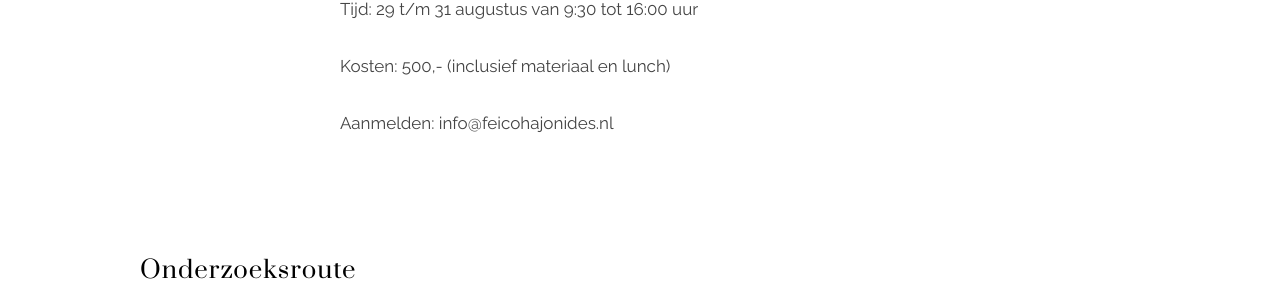
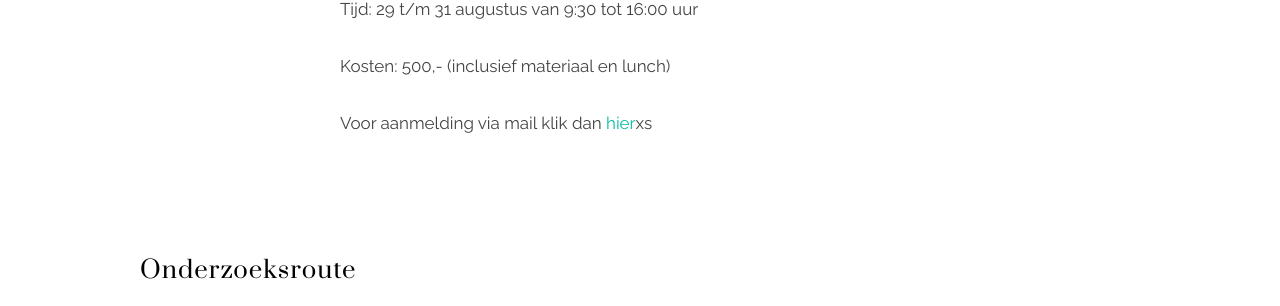
Before and after one commit to feicohajonides2020/feicohajonides2020.github.io, a Jekyll site: the page built from _posts/2019-11-7-zomerweek smeden.md, in a window 1280 px wide. Shown: the part 1291-1597 px from the top of the page. Built offline with Jekyll 4.4.1, drawn with Linux system fonts in a browser that asks for light colours.

Commit message:
Update 2019-11-7-zomerweek smeden.md

```diff
--- a/_posts/2019-11-7-zomerweek smeden.md
+++ b/_posts/2019-11-7-zomerweek smeden.md
@@ -22,4 +22,4 @@ Tijd: 29 t/m 31 augustus van 9:30 tot 16:00 uur
 
 Kosten: 500,- (inclusief materiaal en lunch)
 
-Aanmelden: info@feicohajonides.nl
+Voor aanmelding via mail klik dan [hier](contact.md)xs
```
